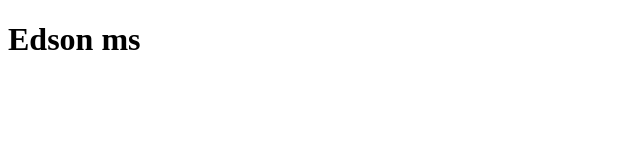
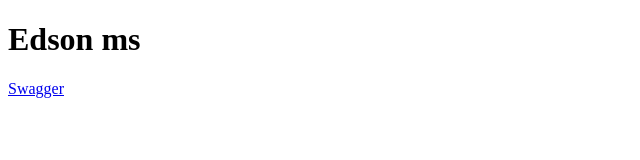
Before and after one commit to dmsfourteamNur/CkeckIn, a website: page html/index.html in a window 1280 px wide. Shown: the full height of the page, 0-640 px from the left. Drawn offline with Linux system fonts and the light colour scheme.

Commit message:
Update index.html

```diff
--- a/html/index.html
+++ b/html/index.html
@@ -9,5 +9,6 @@
 <body>
 
   <h1>Edson ms</h1>
+  <a href="/api/swagger.html">Swagger</a>
 </body>
 </html>
```
